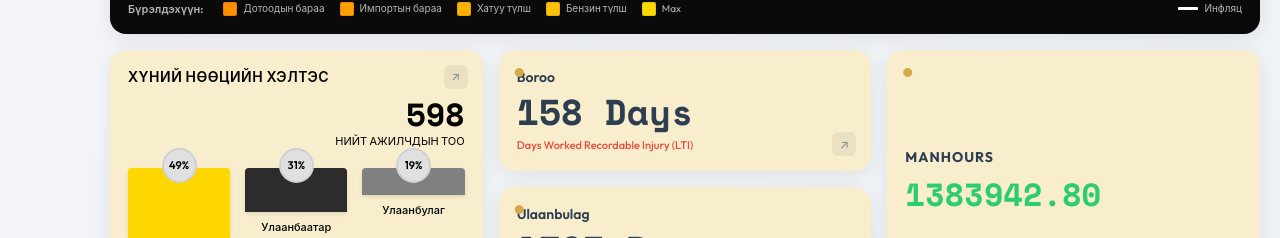
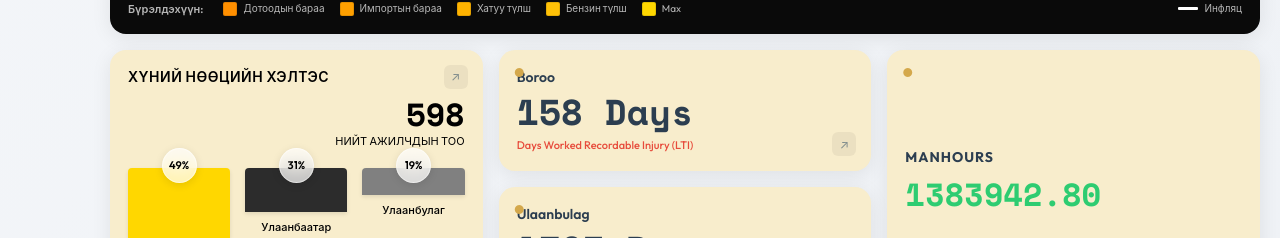
Before and after one commit to hodooniihoosonmantuu/project-cursor, a React (Vite) app: page / in a window 1280 px wide. Shown: the part 931-1169 px from the top of the page. Built offline with nearby package versions, Linux system fonts and the light colour scheme.

Commit message:
Add glass blurry background effect to percentage circles

```diff
--- a/src/App.css
+++ b/src/App.css
@@ -714,8 +714,10 @@ body {
   top: -20px;
   width: 35px;
   height: 35px;
-  background: #E0E0E0;
-  border: 2px solid #D0D0D0;
+  background: rgba(255, 255, 255, 0.7);
+  backdrop-filter: blur(10px);
+  -webkit-backdrop-filter: blur(10px);
+  border: 1px solid rgba(255, 255, 255, 0.5);
   border-radius: 50%;
   display: flex;
   align-items: center;
@@ -724,6 +726,7 @@ body {
   font-weight: 600;
   color: #000000;
   z-index: 2;
+  box-shadow: 0 2px 8px rgba(0, 0, 0, 0.1);
 }
 
 .hr-bar {
```
